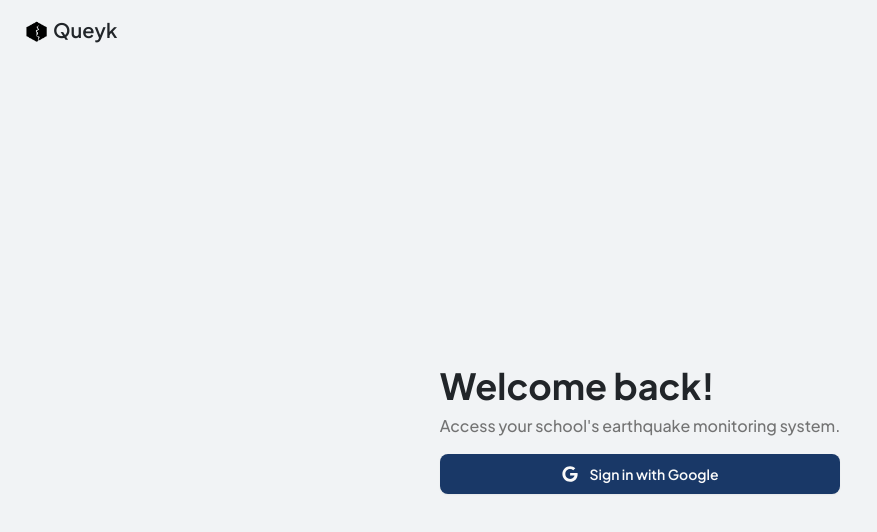
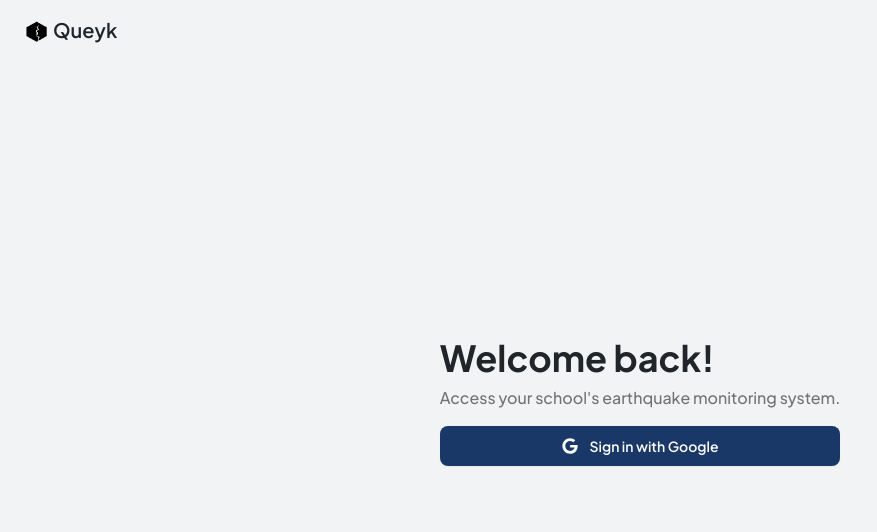
Before and after one commit to project-queyk/queyk-web, a Next.js app: page /signin in a window 1280 px wide. Shown: the top 532 px of the page, without its empty margins (0-877 px from the left). Built offline with nearby package versions, Linux system fonts and the light colour scheme; no server answers.

Commit message:
fix: Landing, sign-in and error pages not being centered for smaller screens

```diff
--- a/app/error/page.tsx
+++ b/app/error/page.tsx
@@ -14,7 +14,7 @@ export default function AuthErrorPage() {
   return (
     <Suspense
       fallback={
-        <div className="mx-6 my-80 grid items-center justify-center gap-2 md:gap-3">
+        <div className="mx-6 grid min-h-[85dvh] items-center justify-center gap-2 md:gap-3">
           <h5 className="text-3xl font-bold md:text-4xl">
             Something went wrong
           </h5>
@@ -47,8 +47,11 @@ function ErrorContent() {
           <p className="mb-0.5 text-xl font-semibold">Queyk</p>
         </Link>
       </header>
-      <div className="mx-6 my-80 grid items-center justify-center gap-2 md:gap-3">
-        <h5 className="text-3xl font-bold md:text-4xl">Something went wrong</h5>
+      <div className="mx-6 grid min-h-[85dvh] items-center justify-center gap-2 md:gap-3">
+        <div className="grid gap-2">
+          <h5 className="text-3xl font-bold md:text-4xl">
+            Something went wrong
+          </h5>
           {error === "AccessDenied" && (
             <>
               <p className="text-muted-foreground text-sm font-medium text-balance break-words md:text-base">
@@ -96,8 +99,8 @@ function ErrorContent() {
           {error === "Configuration" && (
             <>
               <p className="text-muted-foreground text-sm font-medium text-balance break-words md:text-base">
-              There&apos;s an issue with the authentication service. Please try
-              again later or contact support.
+                There&apos;s an issue with the authentication service. Please
+                try again later or contact support.
               </p>
               <Button
                 asChild
@@ -128,6 +131,7 @@ function ErrorContent() {
                 </>
               ))}
         </div>
+      </div>
     </>
   );
 }
--- a/app/signin/page.tsx
+++ b/app/signin/page.tsx
@@ -27,21 +27,21 @@ export default async function Page() {
           <p className="mb-0.5 text-xl font-semibold">Queyk</p>
         </Link>
       </header>
-      <main className="mx-6 my-80 grid items-center justify-center gap-4">
+      <main className="mx-6 grid min-h-[85dvh] items-center justify-center gap-4">
         <div className="grid gap-2">
           <h1 className="text-3xl font-bold md:text-4xl">Welcome back!</h1>
           <p className="text-muted-foreground text-sm font-medium md:text-base">
             Access your school&apos;s earthquake monitoring system.
           </p>
-        </div>
           <Button
             onClick={signInAction}
-          className="w-full cursor-pointer gap-3 font-semibold"
+            className="mt-2 w-full cursor-pointer gap-3 font-semibold"
             size="lg"
           >
             <FaGoogle className="size-4" />
             Sign in with Google
           </Button>
+        </div>
       </main>
     </>
   );
--- a/components/LandingPage.tsx
+++ b/components/LandingPage.tsx
@@ -109,7 +109,7 @@ export default function LandingPage({ isLoggedIn }: { isLoggedIn: boolean }) {
           </Button>
         )}
       </motion.header>
-      <main className="mx-6 my-64 flex flex-col items-center justify-center gap-2 md:mx-24 md:gap-3">
+      <main className="mx-6 flex min-h-[85dvh] flex-col items-center justify-center gap-2 md:mx-24 md:gap-3">
         <motion.h1
           className="flex flex-wrap gap-x-2 text-3xl font-semibold md:text-5xl"
           variants={container}
```
Lines whose indentation alone changed are shown as unchanged.
